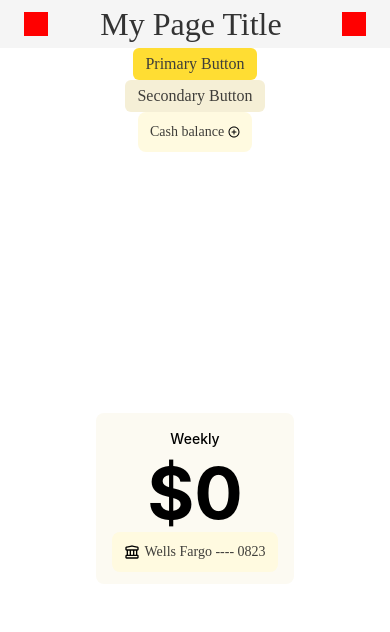
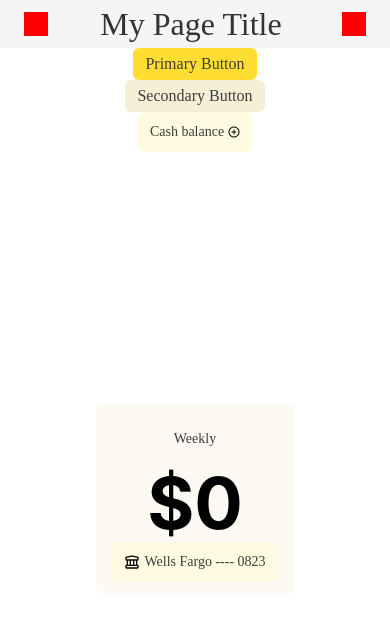
Before and after one commit to yeroar/block-pilot, a React Native app: screen / in a window 390 px wide. Shown: the top 632 px of the page. Built offline with nearby package versions, Linux system fonts and the light colour scheme.

Commit message:
TopContext FoldText

```diff
--- a/cc-components/CurrencyInput/TopContext.tsx
+++ b/cc-components/CurrencyInput/TopContext.tsx
@@ -1,5 +1,7 @@
 import React from "react";
 import { View, Text, StyleSheet } from "react-native";
+import { SpacingM10 } from "../../generated-tokens/tokens";
+import { FoldText } from "../Primitives/FoldText";
 
 interface TopContextProps {
   content: string;
@@ -10,23 +12,17 @@ const TopContext: React.FC<TopContextProps> = ({ content }) => {
 
   return (
     <View style={styles.topContext}>
-      <Text style={styles.topContextText}>{content}</Text>
+      <FoldText type="body-sm-bold-v2">{content}</FoldText>
     </View>
   );
 };
-
 const styles = StyleSheet.create({
   topContext: {
-    height: 20,
+    height: SpacingM10,
     justifyContent: "center",
     alignItems: "center",
     width: "100%",
   },
-  topContextText: {
-    fontSize: 14,
-    fontWeight: "500",
-    textAlign: "center",
-  },
 });
 
 export default TopContext;
```
